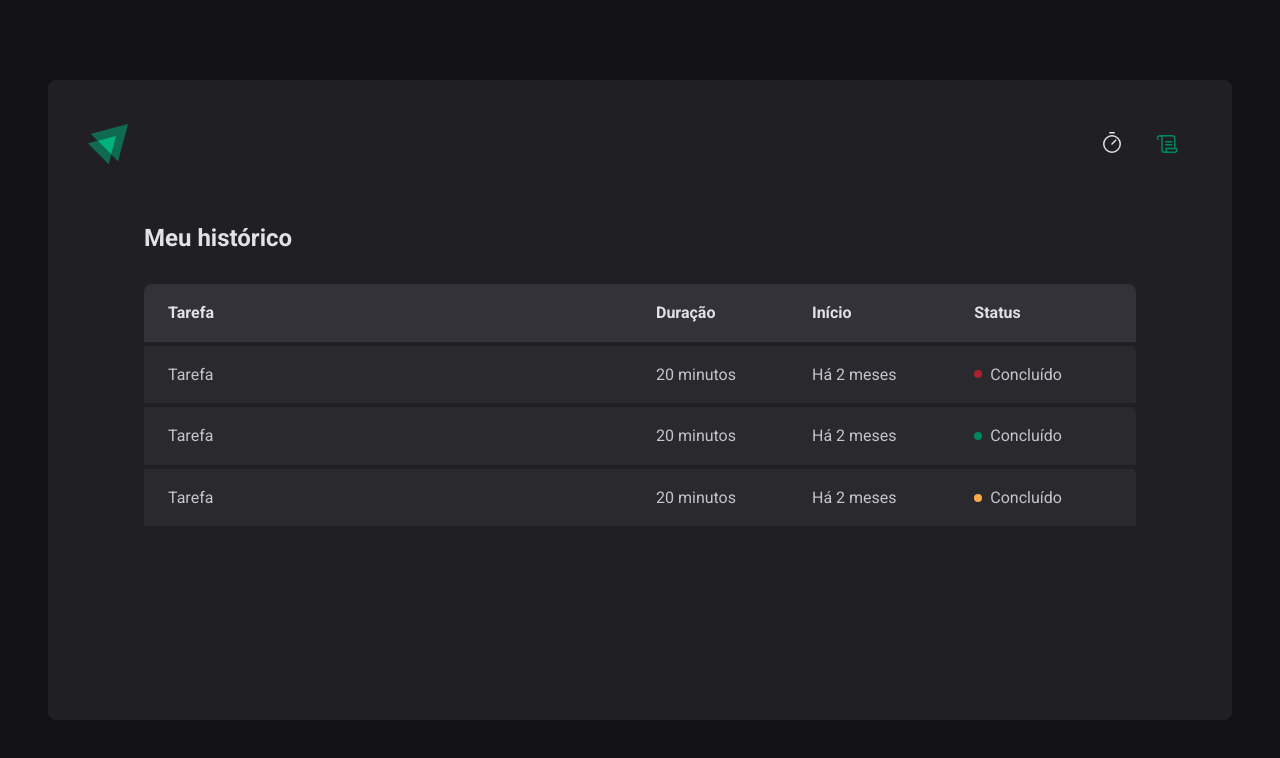
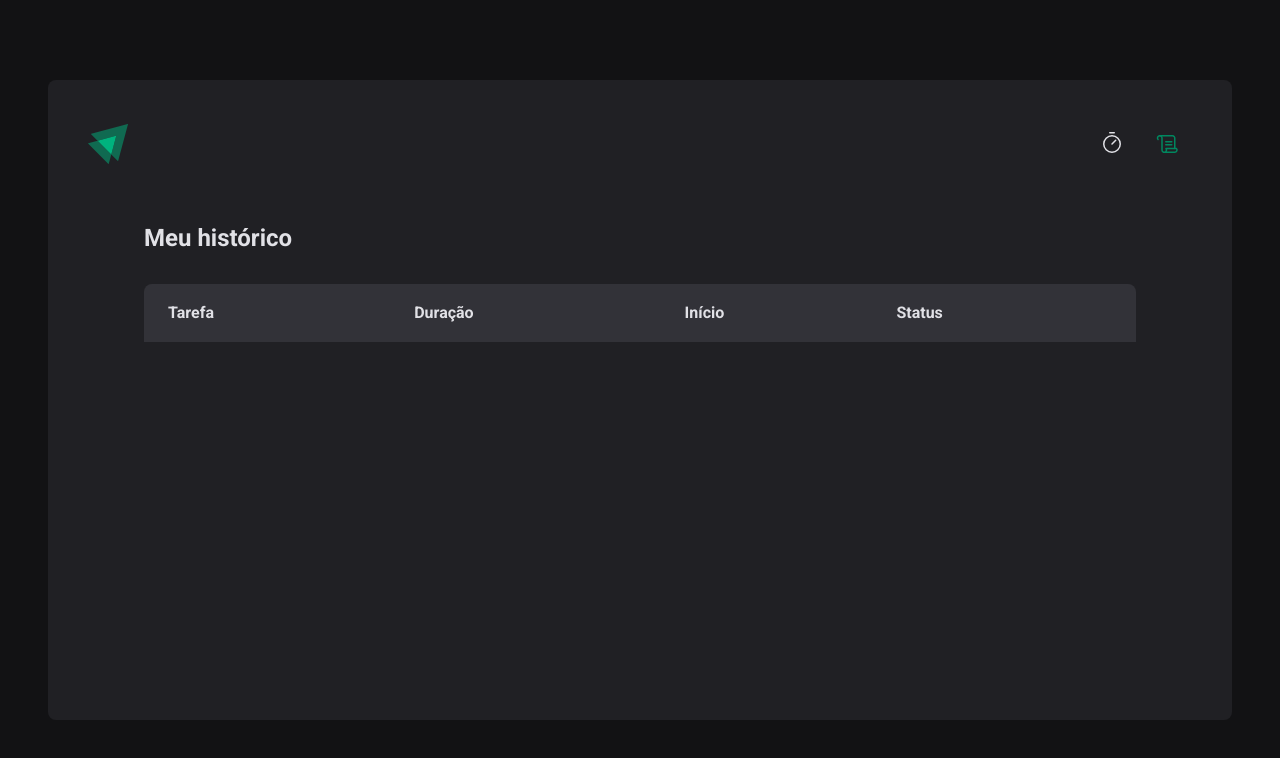
Before and after one commit to joaohenriquefernandes/ignite-timer, a React (Vite) app: page /history in a window 1280 px wide. Shown: the top 758 px of the page. Built offline with nearby package versions, Linux system fonts and the light colour scheme.

Commit message:
feat create history list

```diff
--- a/src/context/CyclesContext.tsx
+++ b/src/context/CyclesContext.tsx
@@ -15,6 +15,7 @@
 }
 
 interface CycleContextType {
+  cycles: Cycle[]
   activeCycle: Cycle | undefined
   activeCycleId: string | null
   amountSecondsPassed: number
@@ -82,8 +83,9 @@
       value={{
         activeCycle,
         activeCycleId,
+        amountSecondsPassed,
+        cycles,
         markCurrentCycleAsFinished,
-        amountSecondsPassed,
         setSecondesPassed,
         createNewCycle,
         interruptedCurrentCycle,
--- a/src/pages/History/index.tsx
+++ b/src/pages/History/index.tsx
@@ -1,6 +1,11 @@
+import { useContext } from 'react'
 import { HistoryContainer, HistoryList, Status } from './styles'
+import { CycleContext } from '../../context/CyclesContext'
+import { formatDistanceToNow } from 'date-fns'
+import { ptBR } from 'date-fns/locale'
 
 export function History() {
+  const { cycles } = useContext(CycleContext)
   return (
     <HistoryContainer>
       <h1>Meu histórico</h1>
@@ -16,30 +21,31 @@
             </tr>
           </thead>
           <tbody>
-            <tr>
-              <td>Tarefa</td>
-              <td>20 minutos</td>
-              <td>Há 2 meses</td>
-              <td>
-                <Status statusColor="red">Concluído</Status>
-              </td>
-            </tr>
-            <tr>
-              <td>Tarefa</td>
-              <td>20 minutos</td>
-              <td>Há 2 meses</td>
-              <td>
-                <Status statusColor="green">Concluído</Status>
-              </td>
-            </tr>
-            <tr>
-              <td>Tarefa</td>
-              <td>20 minutos</td>
-              <td>Há 2 meses</td>
-              <td>
-                <Status statusColor="yellow">Concluído</Status>
-              </td>
-            </tr>
+            {cycles.map((cycle) => {
+              return (
+                <tr key={cycle.id}>
+                  <td>{cycle.task}</td>
+                  <td>{cycle.minutesAmount} minutos</td>
+                  <td>
+                    {formatDistanceToNow(cycle.startDate, {
+                      addSuffix: true,
+                      locale: ptBR,
+                    })}
+                  </td>
+                  <td>
+                    {cycle.finishedDate && (
+                      <Status statusColor="green">Concluído</Status>
+                    )}
+                    {cycle.interruptedDate && (
+                      <Status statusColor="red">Interrompido</Status>
+                    )}
+                    {!cycle.finishedDate && !cycle.interruptedDate && (
+                      <Status statusColor="yellow">Em andamento</Status>
+                    )}
+                  </td>
+                </tr>
+              )
+            })}
           </tbody>
         </table>
       </HistoryList>
```
